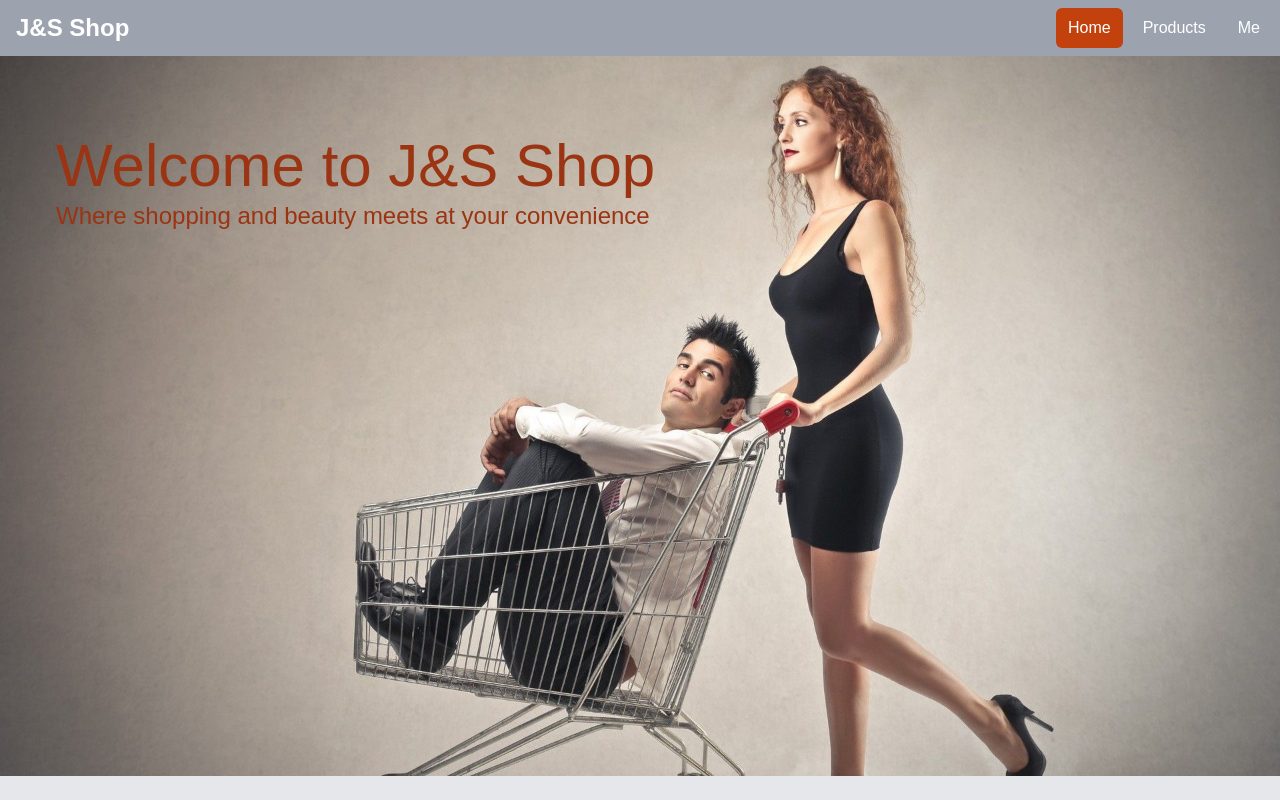
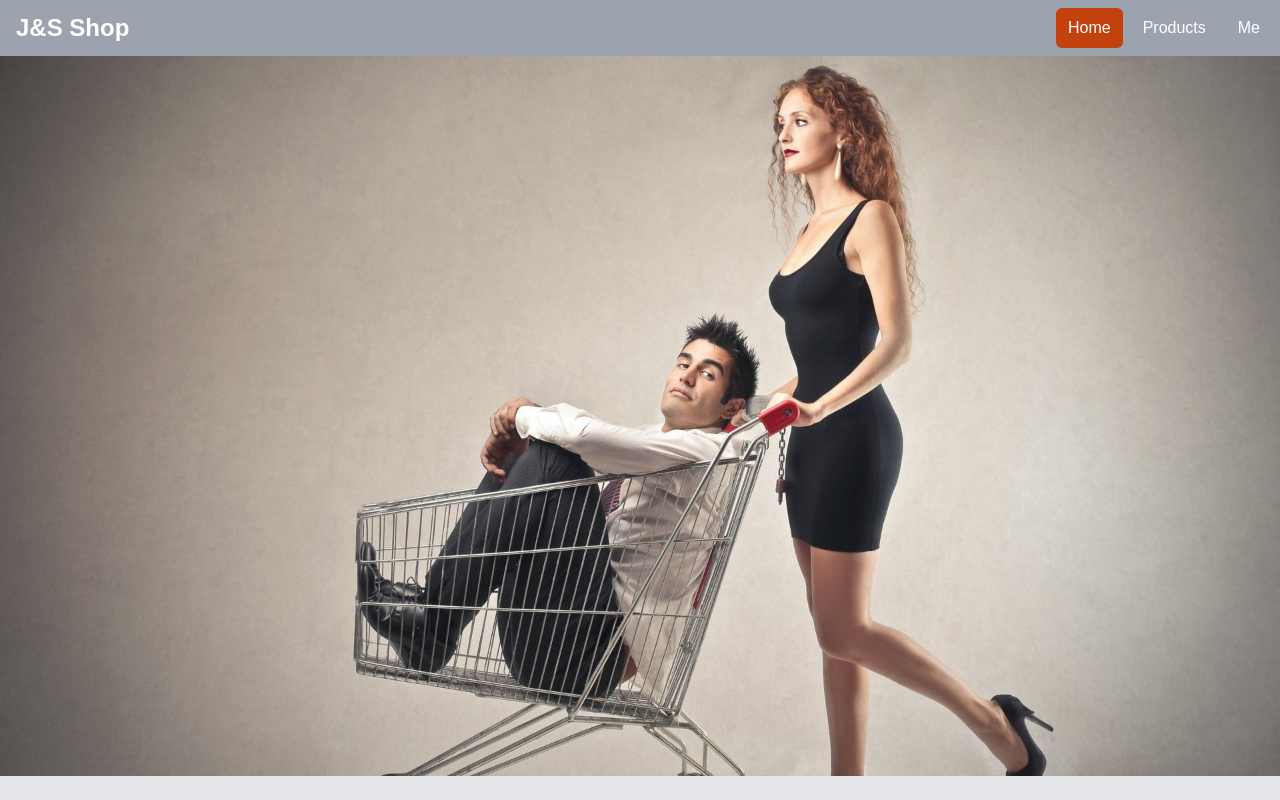
Before and after one commit to TontonBanton/vue-sandy-ecom, a Vue app: page / in a window 1280 px wide. Shown: the top 800 px of the page. Built offline with nearby package versions, Linux system fonts and the light colour scheme.

Commit message:
Home animation

```diff
--- a/src/views/HomeView.vue
+++ b/src/views/HomeView.vue
@@ -6,12 +6,12 @@ import JobListings from '@/components/JobListings.vue';
 
 <template>
   <!-- Container for the image with label -->
-  <div class="relative w-full">
+  <div class="relative w-full animate-entrance">
     <img src="/home1.jpg" alt="Home Image" class="w-full h-auto mt-0" />
-    <div class="absolute text-orange-800 top-16 left-10 p-4 bg-black bg-opacity-0 text-6xl hidden md:block">
+    <div class="absolute text-orange-800 top-16 left-10 p-4 bg-black bg-opacity-0 text-6xl hidden md:block animate-entrance">
       Welcome to J&S Shop
     </div>
-    <div class="absolute text-orange-800 top-32 left-10 p-4 bg-black bg-opacity-0 text-2xl hidden md:block">
+    <div class="absolute text-orange-800 top-32 left-10 p-4 bg-black bg-opacity-0 text-2xl hidden md:block animate-entrance">
       Where shopping and beauty meets at your convenience
     </div>
   </div>
@@ -20,3 +20,25 @@ import JobListings from '@/components/JobListings.vue';
   <HomeCards/>
   <JobListings :limit="3" :showButton="true" />   <!--Props pass to listings component-->
 </template>
+
+<style scoped>
+@keyframes entrance {
+  0% {
+    opacity: 0;
+    transform: translateX(-20px); /* Start from the left */
+  }
+  100% {
+    opacity: 1;
+    transform: translateX(0); /* Move to the original position */
+  }
+}
+.animate-entrance {
+  animation: entrance 1s ease-out forwards;
+}
+@media (min-width: 768px) {
+  /* Apply the animation only on medium screens and larger */
+  .hidden.md\:block {
+    display: block;
+  }
+}
+</style>
```
